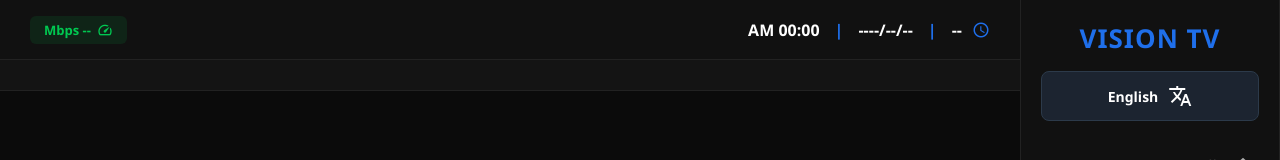
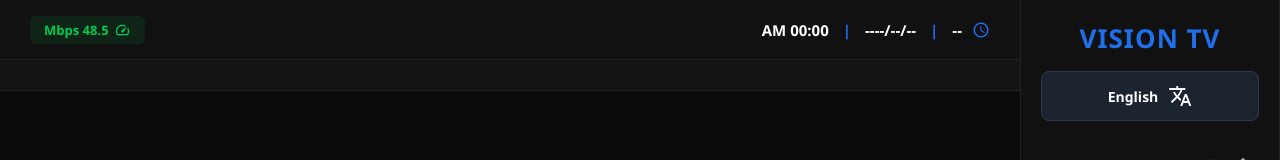
Before and after one commit to HosamShehata/iptv-webos-app, a plain HTML site: page index.html in a window 1280 px wide. Shown: the top 160 px of the page. Drawn offline with Linux system fonts and the light colour scheme.

Commit message:
Update index.html

```diff
--- a/index.html
+++ b/index.html
@@ -48,19 +48,21 @@
 
     .content-container { flex: 1; display: flex; flex-direction: column; height: 100%; overflow: hidden; position: relative; }
 
-    /* الـ Top Bar المطور */
+    /* الـ Top Bar الموزع بدقة بالملي حسب طلبك */
     .top-info-bar {
       height: 60px; background: #111111; border-bottom: 1px solid #222;
       display: flex; align-items: center; justify-content: space-between; padding: 0 30px; box-sizing: border-box; flex-shrink: 0;
     }
-    .top-right-clock-area { display: flex; align-items: center; gap: 10px; font-size: 16px; font-weight: bold; color: var(--text-color); }
+    /* يمين: ساعة ويوم وتاريخ متصلين تماماً */
+    .top-right-clock-area { display: flex; align-items: center; gap: 10px; font-size: 15px; font-weight: bold; color: var(--text-color); }
     .top-right-clock-area .material-icons { color: var(--primary-color); font-size: 18px; }
-    .top-right-clock-area .date-divider { color: var(--primary-color); margin: 0 5px; }
+    .top-right-clock-area .date-divider { color: var(--primary-color); margin: 0 4px; }
 
-    .top-left-network-area { display: flex; align-items: center; gap: 20px; }
+    /* يسار: سرعة الكونكشن في اتجاه مختلف تماماً */
+    .top-left-network-area { display: flex; align-items: center; }
     .speed-indicator { display: flex; align-items: center; gap: 6px; color: #00C851; background: rgba(0,200,81,0.1); padding: 5px 14px; border-radius: 6px; font-size: 13px; font-weight: bold; }
 
-    /* شريط القوائم الفرعية والتصنيفات */
+    /* شريط القوائم الفرعية */
     .sub-filter-bar {
       padding: 15px 30px; background: #141414; display: flex; gap: 12px;
       overflow-x: auto; border-bottom: 1px solid #222; box-sizing: border-box; align-items: center; flex-shrink: 0;
@@ -71,13 +73,13 @@
     }
     .filter-item.focused { background: var(--text-color); color: #000; font-weight: bold; }
 
-    /* لوحات العرض (الشاشات) */
+    /* لوحات العرض */
     .view-panel { display: none; width: 100%; height: 100%; padding: 30px; overflow-y: auto; box-sizing: border-box; }
     .view-panel.active { display: block !important; }
 
     .grid-container { display: grid; grid-template-columns: repeat(auto-fill, minmax(200px, 1fr)); gap: 25px; }
 
-    /* كروت المحتوى بالبوسترات */
+    /* الكروت والبوسترات */
     .media-card {
       background: var(--bg-card); border: 1px solid #222; border-radius: 12px;
       overflow: hidden; transition: transform 0.2s; position: relative; cursor: pointer;
@@ -97,7 +99,7 @@
     .hero-title { font-size: 32px; font-weight: bold; margin-bottom: 10px; }
     .hero-desc { font-size: 14px; color: var(--text-dim); max-width: 500px; margin-bottom: 15px; }
 
-    /* شاشة أضف قائمة تشغيل */
+    /* القائمة الفرعية لأضف قائمة تشغيل */
     .playlist-screen { max-width: 800px; margin: 10px auto; background: #19222d; border-radius: 16px; padding: 35px; border: 1px solid #2c3a4a; box-shadow: 0 20px 40px rgba(0,0,0,0.5); }
     .screen-title { font-size: 24px; font-weight: bold; text-align: center; margin-bottom: 25px; color: white; }
 
@@ -125,7 +127,7 @@
     .btn-add-playlist { width: 200px; padding: 14px; background: #ffffff; color: #000000; border: none; border-radius: 8px; font-size: 18px; font-weight: bold; cursor: pointer; text-align: center; }
     .btn-add-playlist.focused { outline: 4px solid var(--primary-color); }
 
-    /* الإعدادات شاشة 10 بقوائم فرعية حقيقية قابلة للضغط */
+    /* القائمة الفرعية للإعدادات */
     .settings-layout-box { display: flex; gap: 30px; height: 100%; }
     .settings-sidebar-list { width: 300px; display: flex; flex-direction: column; gap: 12px; }
     .settings-item { background: var(--bg-card); padding: 16px 20px; border-radius: 10px; border: 1px solid #222; display: flex; justify-content: space-between; align-items: center; font-size: 15px; cursor: pointer; }
@@ -174,7 +176,7 @@
       <div class="top-left-network-area">
         <div class="speed-indicator">
           <span class="material-icons" style="font-size:16px;">speed</span>
-          <span id="top-net-speed">-- Mbps</span>
+          <span id="top-net-speed">48.5 Mbps</span>
         </div>
       </div>
     </div>
```
